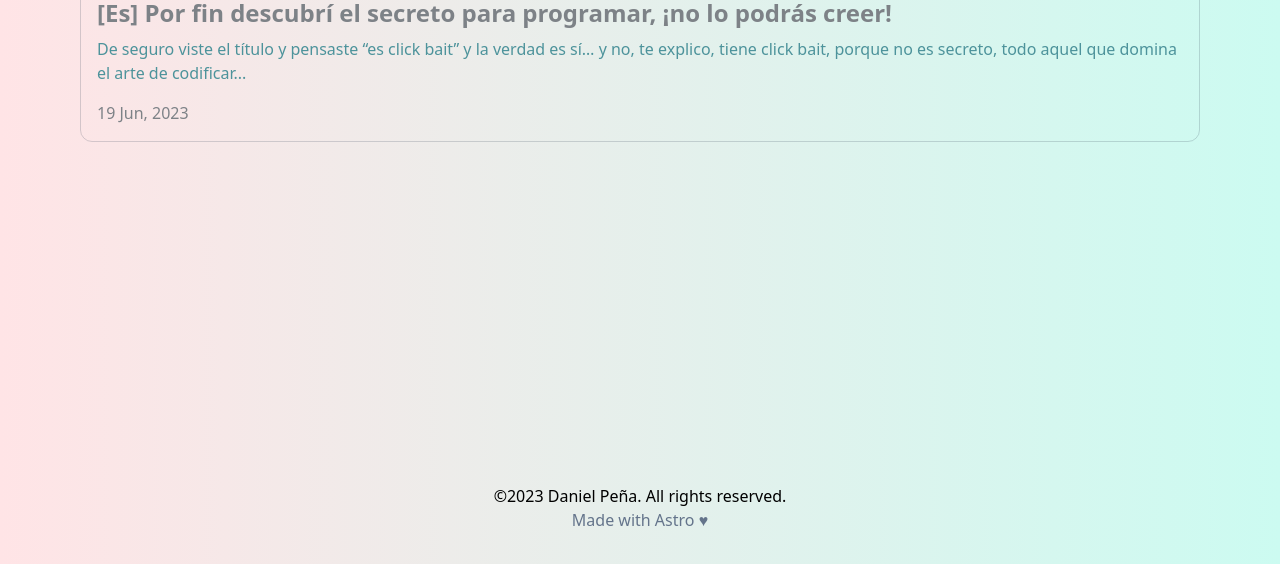
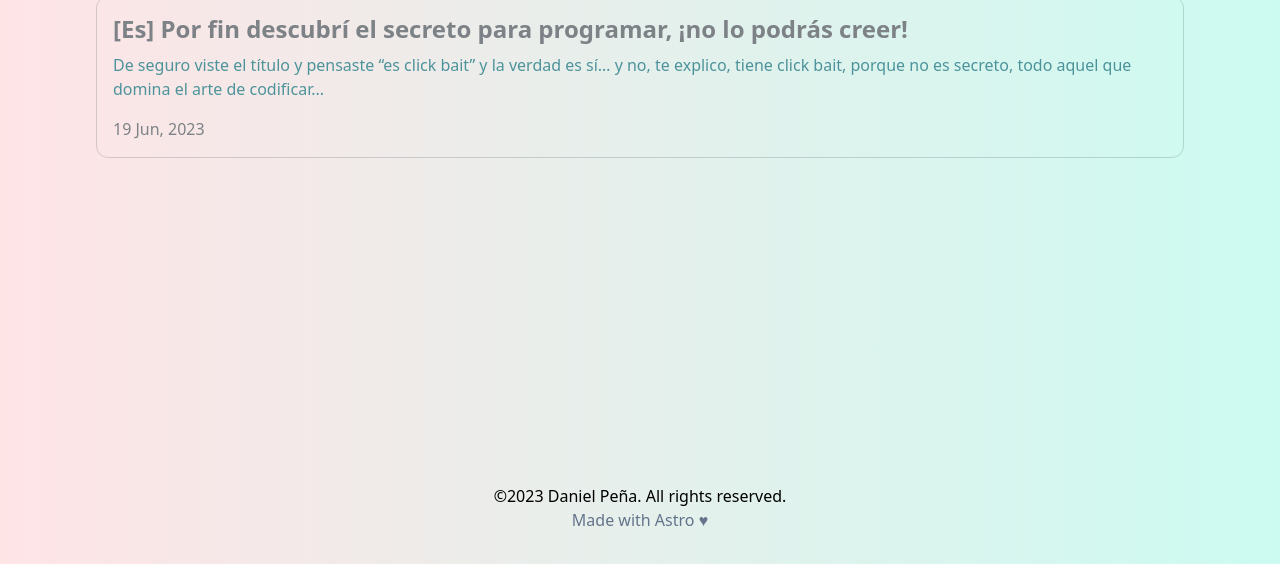
Before and after one commit to keniiis/personal-portfolio, an Astro site: page /blog in a window 1280 px wide. Shown: the part 236-800 px from the top of the page. Built offline with nearby package versions, Linux system fonts and the light colour scheme; Astro itself is replaced by a stand-in of ours; a web font is replaced by a local one.

Commit message:
padding lista blog

```diff
--- a/src/pages/blog/index.astro
+++ b/src/pages/blog/index.astro
@@ -8,7 +8,7 @@ const posts = await Astro.glob("./posts/*.md")
 
 <Layout title="Blog | Daniel Peña" description="Blog of technological content in the web programming industry">
     <Nav />
-    <div class="max-w-[1120px] m-auto my-40 rounded-xl">
+    <div class="max-w-[1120px] m-auto my-40 rounded-xl p-4">
         <h1 class="text-4xl font-bold dark:bg-gradient-to-r dark:from-rose-100 dark:to-teal-100 dark:text-transparent dark:bg-clip-text">Join me for a swim in my thoughts and opinions...</h1>
         <ul class="mt-4">
             {posts.map((post) => (
```
